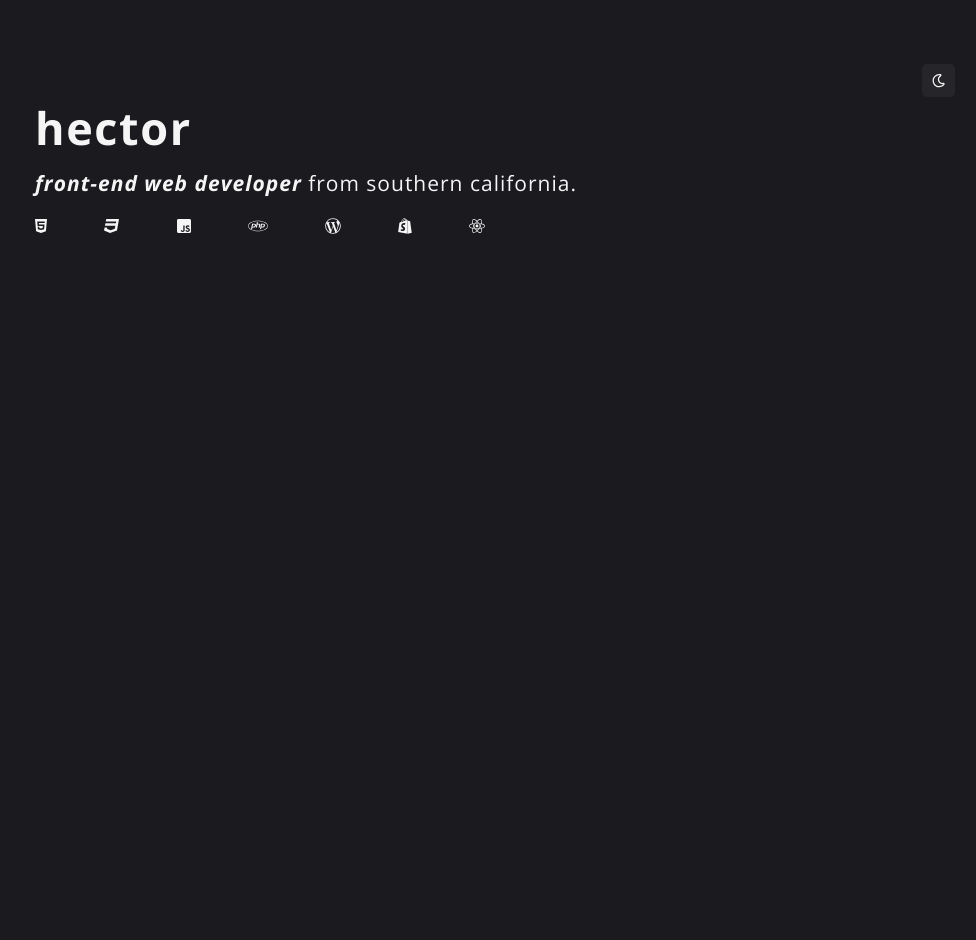
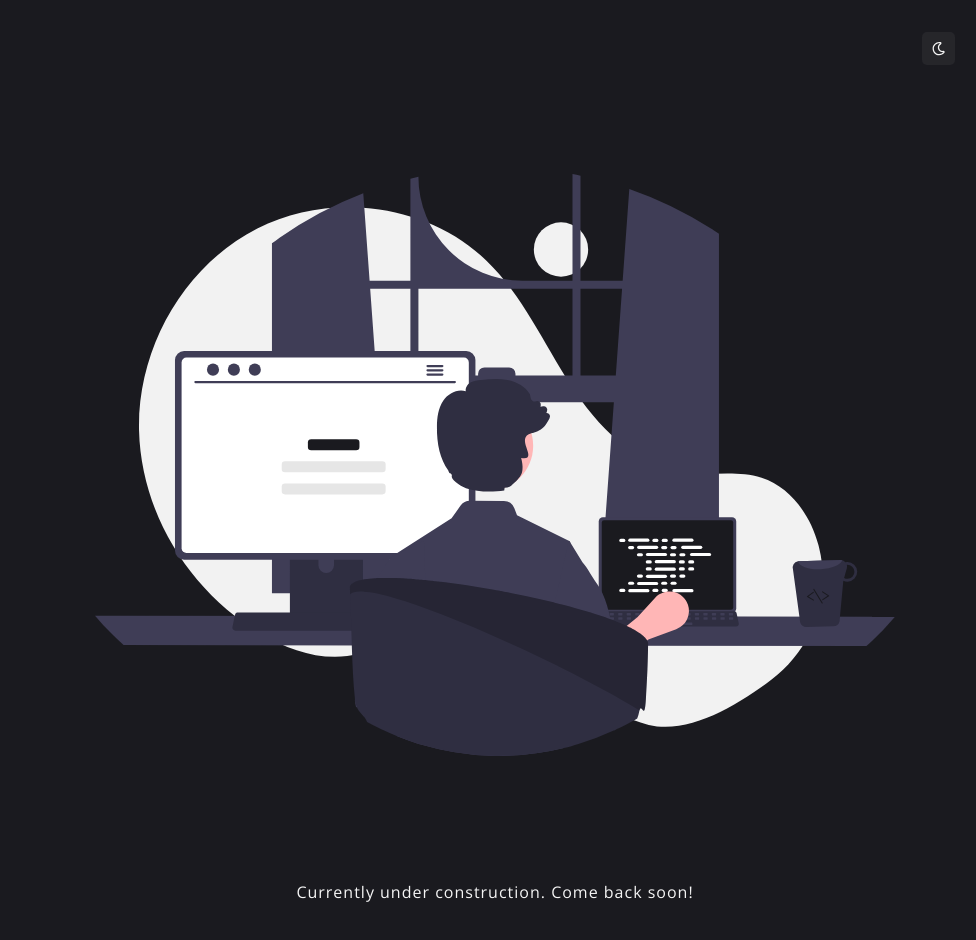
Before and after one commit to hcardonaweb/hectorcardona.com, a Next.js app: page / in a window 1280 px wide. Shown: the top 940 px of the page, without its empty margins (145-1121 px from the left). Before the commit the page ends 800 px from the top, so only its background shows below. Built offline with nearby package versions, Linux system fonts and the light colour scheme.

Commit message:
Added under construction component.

```diff
--- /dev/null
+++ b/components/Construction.js
@@ -0,0 +1,33 @@
+import Image from 'next/image'
+import Programmer from '../src/img/undraw_programming_dark.svg'
+import styled from 'styled-components'
+
+const ImageWrap = styled.div `
+    display: flex;
+    align-items: center;
+    justify-content: center;
+`
+
+const ComingSoon = styled.div `
+    text-align:center;
+`
+
+function Construction() {
+    return (
+        <>
+            <ImageWrap>
+            <Image
+                src={Programmer}
+                alt="Under Construction Vector"
+                width={800}
+                height={800}
+            />
+            </ImageWrap>
+            <ComingSoon>
+                <p>Currently under construction. Come back soon!</p>
+            </ComingSoon>
+        </>
+    )
+}
+
+export default Construction
--- a/components/Technologies.js
+++ b/components/Technologies.js
@@ -23,9 +23,20 @@ library.add(
 
 
 const Icons = styled.div`
+    margin: 2em 0;
     display: flex;
     justify-content: space-between;
-    max-width: 450px;
+
+    @media (min-width: 768px) {
+      margin: 4em 1em;
+    }
+
+    svg {
+      height: 25px;
+       @media (min-width: 768px) {
+         height: 40px;
+       }
+    }
 `;
 
 export default function Technologies() {
@@ -33,9 +44,9 @@ export default function Technologies() {
         <FontAwesomeIcon icon={['fab', 'html5']} />
         <FontAwesomeIcon icon={['fab', 'css3']} />
         <FontAwesomeIcon icon={['fab', 'js-square']} />
+        <FontAwesomeIcon icon={['fab', 'react']} />
         <FontAwesomeIcon icon={['fab', 'php']} />
         <FontAwesomeIcon icon={['fab', 'wordpress-simple']} />
         <FontAwesomeIcon icon={['fab', 'shopify']} />
-        <FontAwesomeIcon icon={['fab', 'react']} />
     </Icons>
 }
--- a/pages/index.js
+++ b/pages/index.js
@@ -8,6 +8,7 @@ import Head from 'next/head'
 import Toggle from '../components/Toggl'
 import Hello from '../components/Hello'
 import Technologies from '../components/Technologies'
+import Construction from '../components/Construction';
 import styles from '../styles/Home.module.css'
 
 export default function Home() {
@@ -34,8 +35,9 @@ export default function Home() {
       <main className={styles.main}>
         {/*Pass the toggle functionality to the button*/}
         <Toggle theme={theme} toggleTheme={toggleTheme}/>
-        <Hello />
-        <Technologies />
+        {/* <Hello /> */}
+        {/*<Technologies />*/}
+        <Construction />
       </main>
     </div>
     </ThemeProvider>
--- a/styles/Home.module.css
+++ b/styles/Home.module.css
@@ -6,14 +6,13 @@
 
 .main {
   min-height: 100vh;
-  padding: 4rem 0;
+  padding: 2rem 0;
 }
 
 .footer {
   display: flex;
   flex: 1;
   padding: 2rem 0;
-  border-top: 1px solid #eaeaea;
   justify-content: center;
   align-items: center;
 }
--- a/styles/globals.css
+++ b/styles/globals.css
@@ -12,8 +12,9 @@ body {
 }
 
 h1 {
+  margin: 1rem 0;
   font-size: 50px;
-  margin: 1rem 0;
+  font-weight: 00;
   letter-spacing: .1rem;
 }
 
```
Also changed, not shown: src/img/undraw_programming_dark.svg (added), src/img/undraw_programming_light.svg (added).
